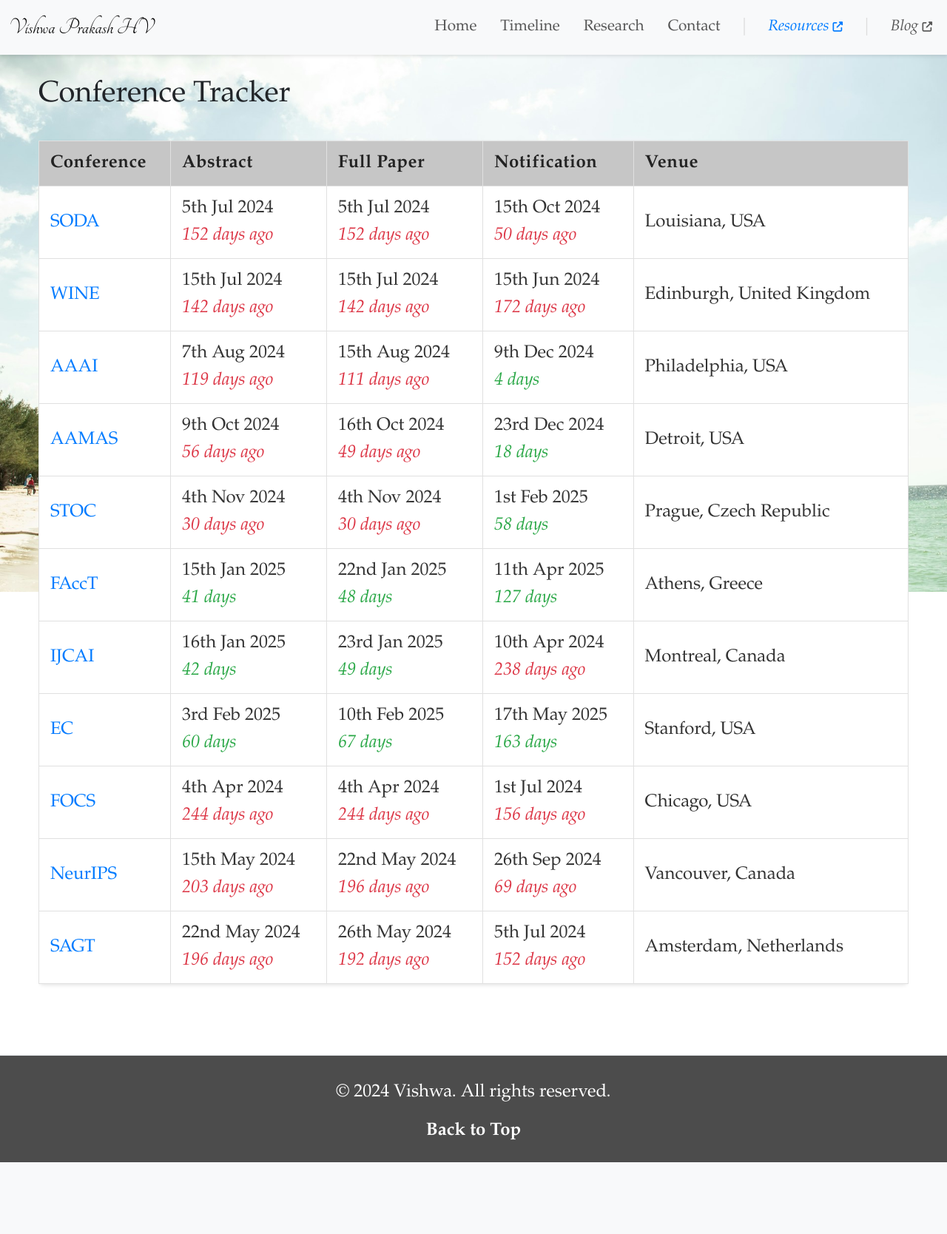
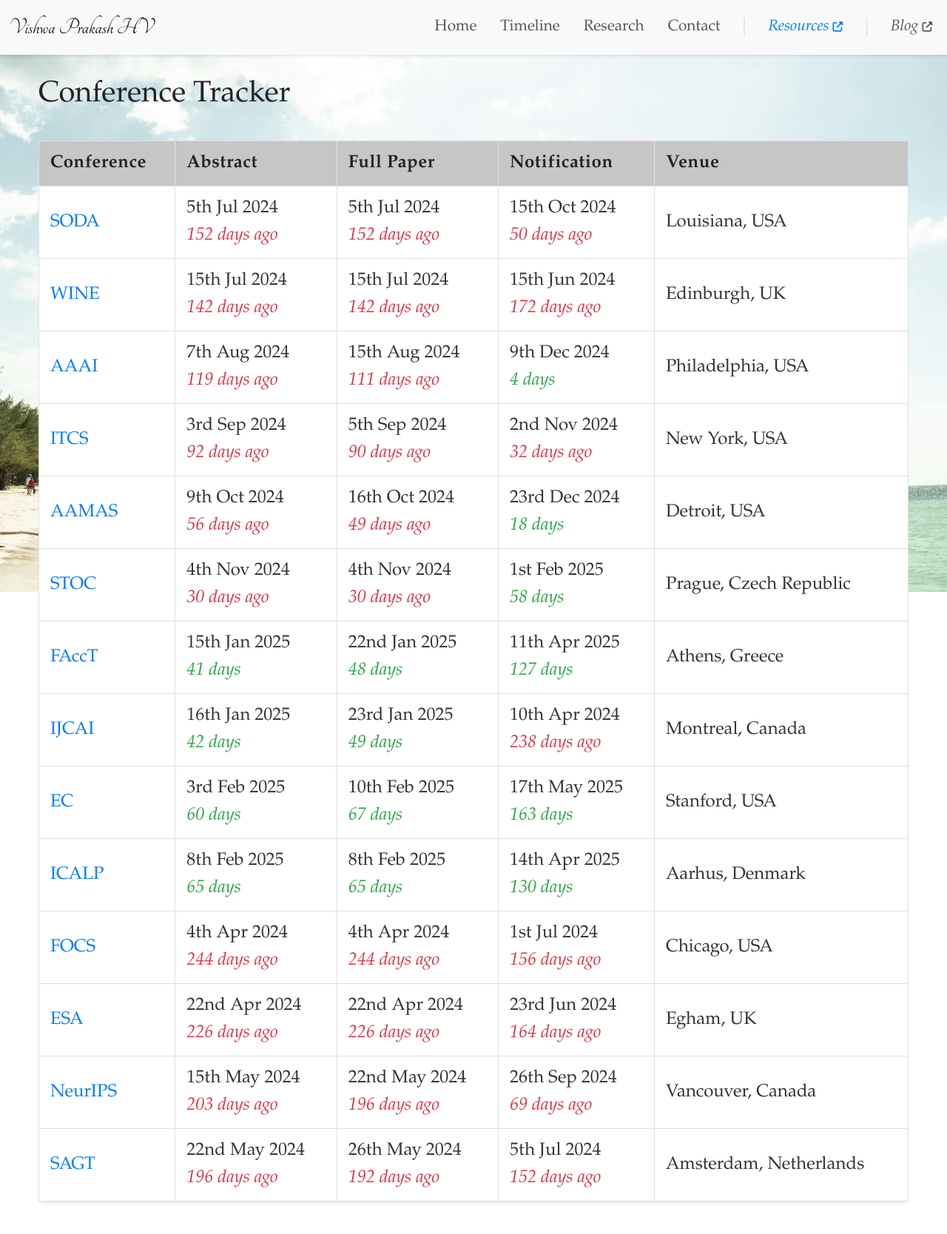
Before and after one commit to severus-tux/severus-tux.github.io, a PHP site: page /resources.php in a window 1280 px wide. Shown: the top 1668 px of the page at 74% size. Before the commit the page ends 1571 px from the top, so only its background shows below. Run offline with PHP 8.4, Linux system fonts and the light colour scheme; some libraries are stand-ins or nearby versions.

Commit message:
fixed dates

```diff
--- a/resources.php
+++ b/resources.php
@@ -13,7 +13,7 @@ $deadlines = [
         'abstract' => '2024-07-15',
         'full_paper' => '2024-07-15',
         'notification' => '2024-06-15',
-        'venue' => 'Edinburgh, United Kingdom'
+        'venue' => 'Edinburgh, UK'
     ],
     'AAAI' => [
         'url' => 'https://aaai.org/conference/aaai/aaai-25/',
@@ -21,6 +21,13 @@ $deadlines = [
         'full_paper' => '2024-08-15',
         'notification' => '2024-12-09',
         'venue' => 'Philadelphia, USA'
+    ],
+    'ITCS' => [
+        'url' => 'http://itcs-conf.org/',
+        'abstract' => '2024-09-03',
+        'full_paper' => '2024-09-05',
+        'notification' => '2024-11-02',
+        'venue' => 'New York, USA'
     ],
     'AAMAS' => [
         'url' => 'https://aamas2025.org/',
@@ -57,12 +64,26 @@ $deadlines = [
         'notification' => '2025-05-17',
         'venue' => 'Stanford, USA'
     ],
+    'ICALP' => [
+        'url' => 'https://conferences.au.dk/icalp2025',
+        'abstract' => '2025-02-08',
+        'full_paper' => '2025-02-08',
+        'notification' => '2025-04-14',
+        'venue' => 'Aarhus, Denmark'
+    ],
     'FOCS' => [
         'url' => 'https://focs.computer.org/2024/',
         'abstract' => '2024-04-04',
         'full_paper' => '2024-04-04',
         'notification' => '2024-07-01',
         'venue' => 'Chicago, USA'
+    ],
+    'ESA' => [
+        'url' => 'https://algo-conference.org/2024/esa/',
+        'abstract' => '2024-04-22',
+        'full_paper' => '2024-04-22',
+        'notification' => '2024-06-23',
+        'venue' => 'Egham, UK'
     ],
     'NeurIPS' => [
         'url' => 'https://neurips.cc/Conferences/2024',
@@ -78,6 +99,8 @@ $deadlines = [
         'notification' => '2024-07-05',
         'venue' => 'Amsterdam, Netherlands'
     ]
+
+
 ];
 
 
@@ -192,7 +215,7 @@ function formatDateWithSuffix($date) {
                     <li class="nav-item divider"></li>
                     <!-- External Link -->
                     <li class="nav-item">
-                        <a class="nav-link active external-link" href="resources.html">
+                        <a class="nav-link active external-link" href="resources.php">
                             Resources <i class="fas fa-external-link-alt" aria-hidden="true"></i>
                         </a>
                     </li>
```
